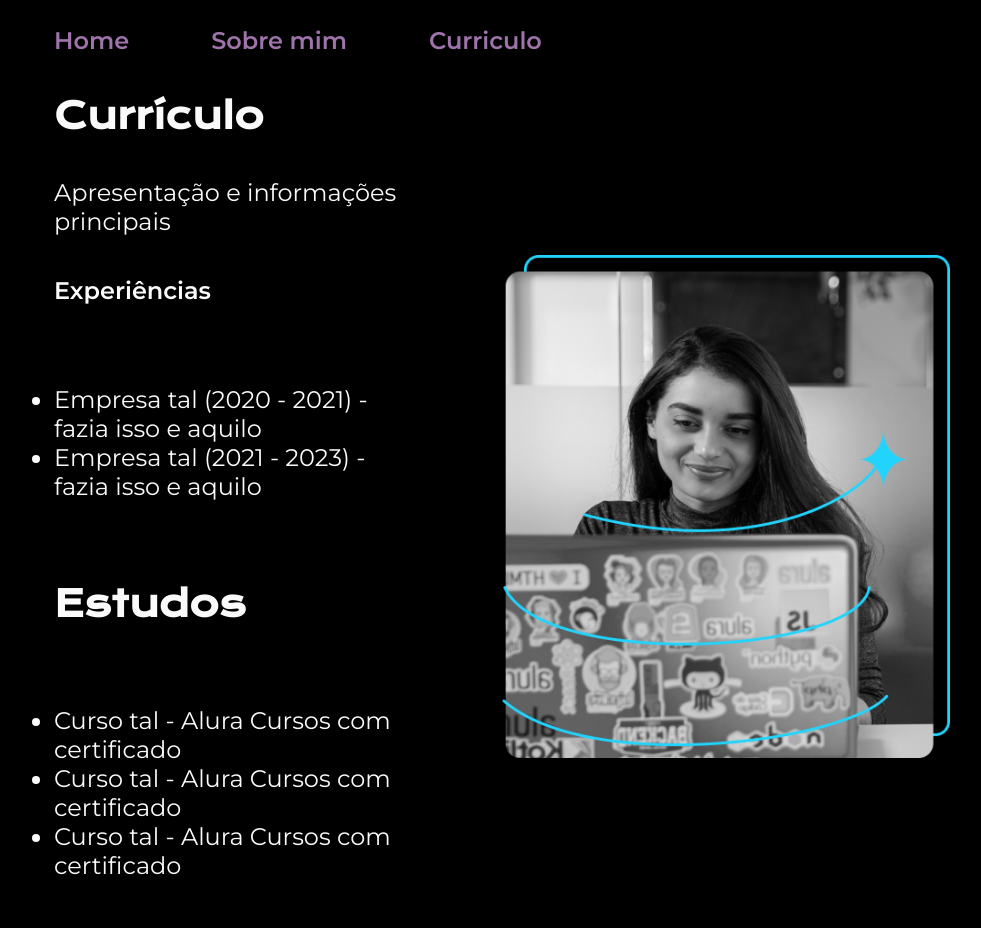
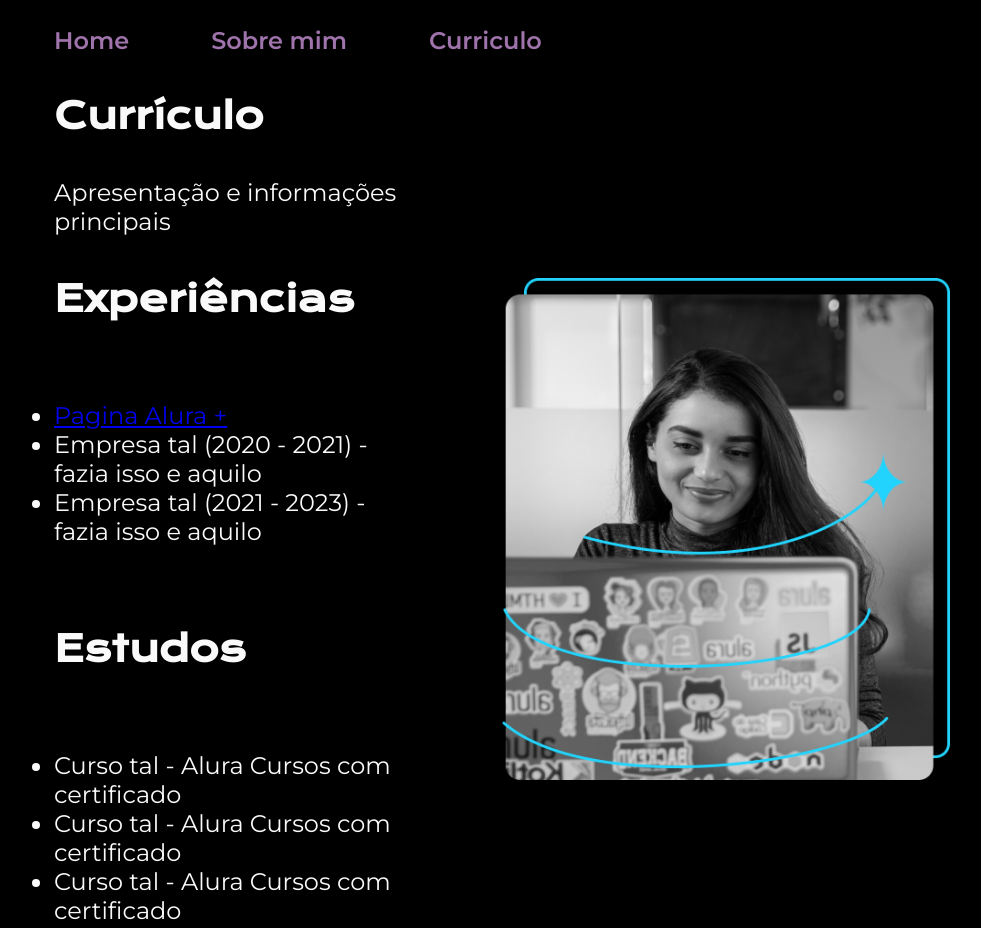
Before and after one commit to DreyckxD/portfolio-lura, a plain HTML site: page curriculo.htm in a window 1280 px wide. Shown: the top 928 px of the page, without its empty margins (138-1119 px from the left). Drawn offline with nearby package versions, Linux system fonts and the light colour scheme.

Commit message:
Update1.1 curriculo.htm

```diff
--- a/curriculo.htm
+++ b/curriculo.htm
@@ -23,9 +23,13 @@
                 Apresentação e informações principais
             </p>
 
-            <h2 class="apresentacao__conteudo__texto">Experiências</h2>
+            <h2 class="apresentacao__conteudo__titulo">Experiências</h2>
             <p class="apresentacao__conteudo__texto">
                 <ul>
+                    <li a class="apresentacao__conteudo__texto__listas">
+                        <a class="link__experiencias" href="http://127.0.0.1:5500/ALURA-PLUS/index.html">Pagina Alura +</a>
+                    </li>
+
                     <li class="apresentacao__conteudo__texto__listas">Empresa tal (2020 - 2021) - fazia isso e aquilo</li>
                     <li class="apresentacao__conteudo__texto__listas">Empresa tal (2021 - 2023) - fazia isso e aquilo</li>
                 </ul>
```
